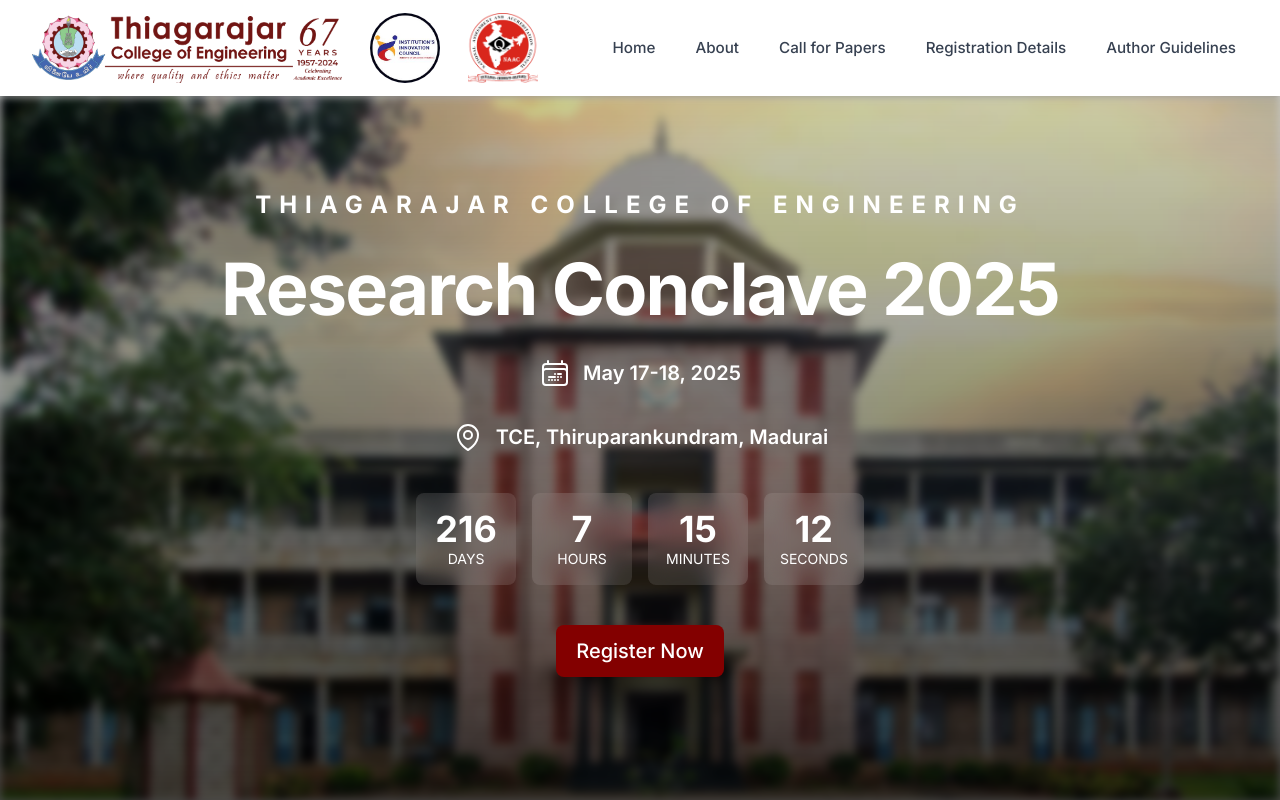
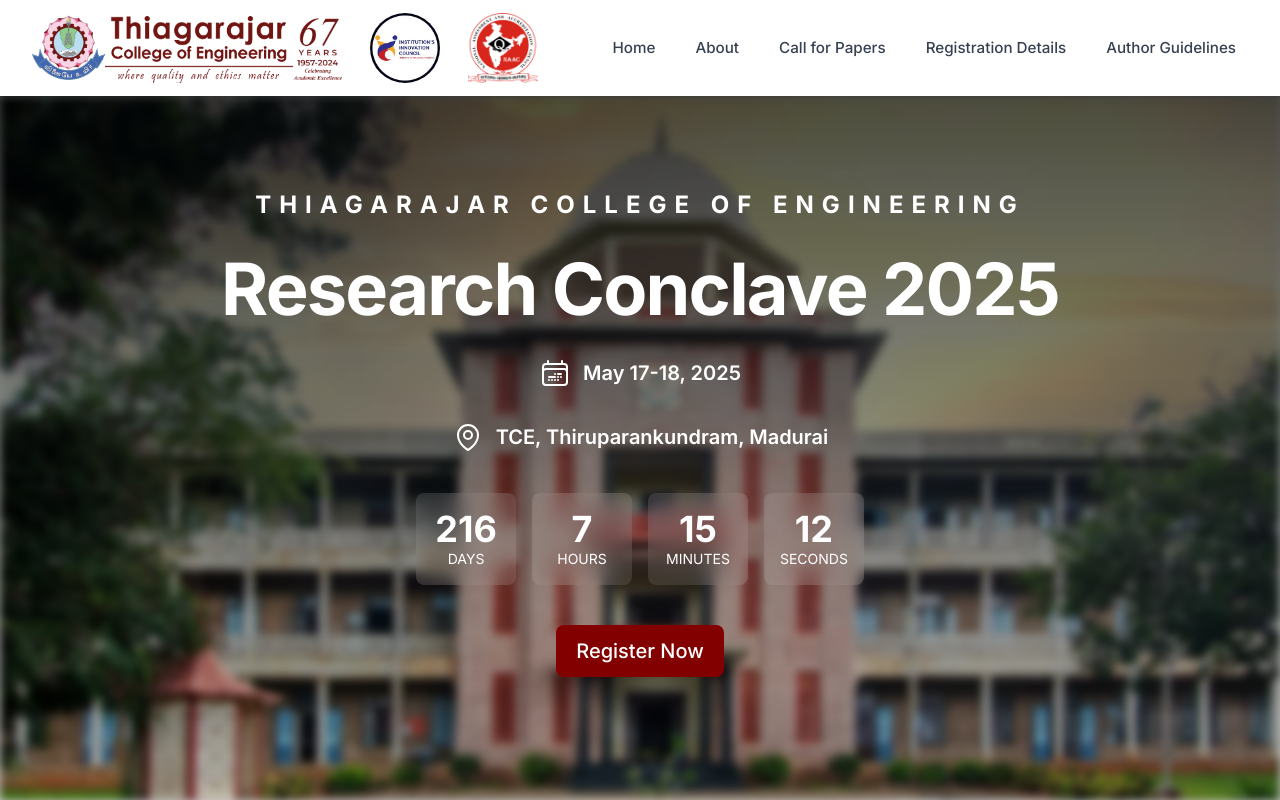
Before and after one commit to kmrsanthosh/TCEResearchConclave, a Next.js app: page / in a window 1280 px wide. Shown: the top 800 px of the page. Built offline with nearby package versions, Linux system fonts and the light colour scheme.

Commit message:
Refactor Hero component styles

```diff
--- a/components/Home/Hero.tsx
+++ b/components/Home/Hero.tsx
@@ -111,9 +111,9 @@
         priority={true}
       />
       {/* <div className="absolute inset-0 bg-gradient-to-b from-black/70 to-black/90 backdrop-blur-sm" /> */}
-      <div className="absolute inset-0 bg-gradient-to-b from-black/20 to-black/70 backdrop-blur-[1px]" />
+      <div className="absolute inset-0 bg-gradient-to-t from-black/20 to-black/70 backdrop-blur-[1px] " />
 
-      <div className="relative z-10 flex flex-col items-center justify-center h-full text-white px-4">
+      <div className="relative  z-10 flex flex-col items-center justify-center h-full text-white px-4">
         <motion.h2
           initial={{ opacity: 0, y: 20 }}
           animate={{ opacity: 1, y: 0 }}
@@ -176,11 +176,20 @@
             </div>
           ))}
         </motion.div>
-        <motion.button
+        {/* <motion.button
           initial={{ opacity: 0, y: 20 }}
           animate={{ opacity: 1, y: 0 }}
           transition={{ duration: 0.6, delay: 0.6 }}
-          className="bg-primary-accent py-3 px-5 rounded-lg mb-8 text-sm sm:text-lg md:text-xl font-medium "
+          className="bg-primary-accent py-3 px-5 rounded-lg mb-8 text-sm sm:text-lg md:text-xl font-medium hover:bg-opacity-90 transition duration-300"
+          whileHover={{ scale: 1.05 }}
+          whileTap={{ scale: 0.95 }}
+        >
+          Register Now
+        </motion.button> */}
+        <motion.button
+          whileHover={{ scale: 1.05 }}
+          whileTap={{ scale: 0.95 }}
+          className="bg-primary-accent py-3 px-5 rounded-lg mb-8 text-sm sm:text-lg md:text-xl font-medium hover:bg-opacity-90 transition duration-300"
         >
           Register Now
         </motion.button>
```
